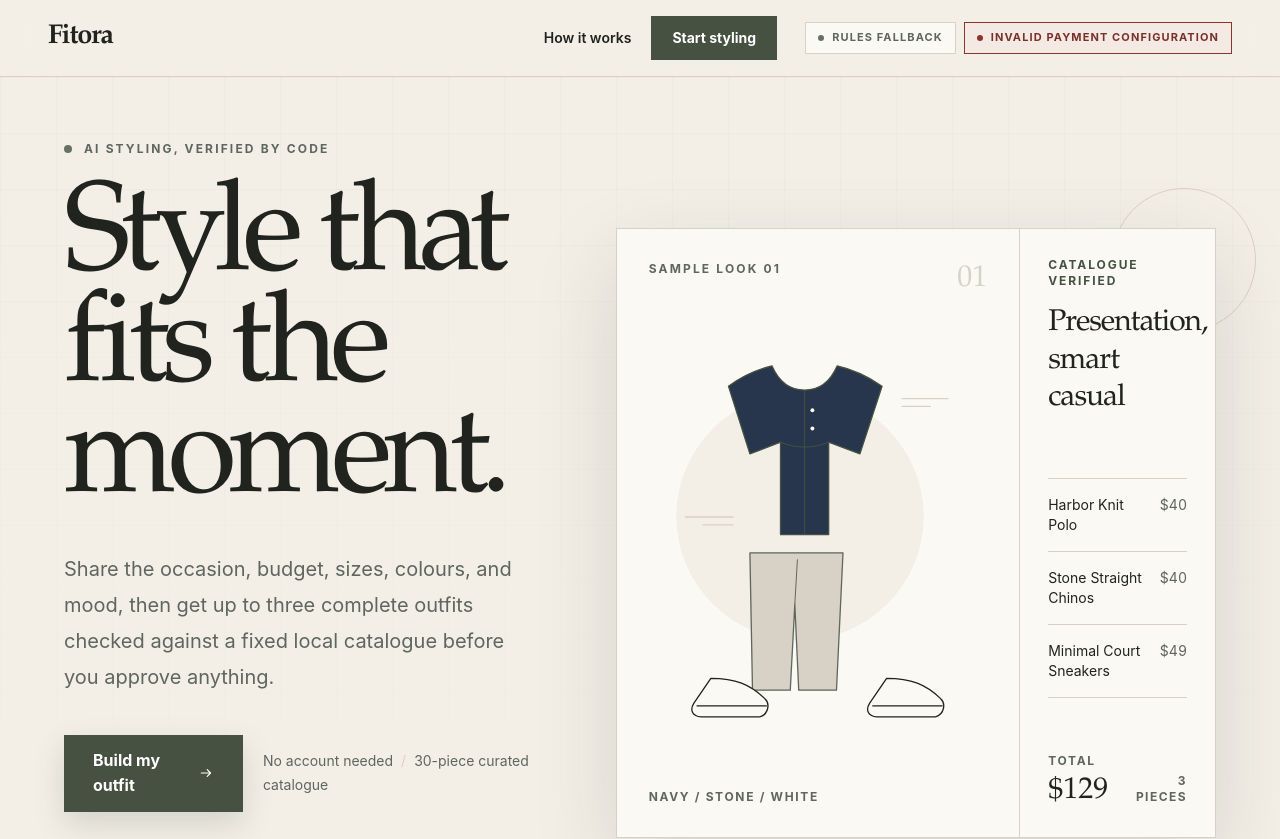
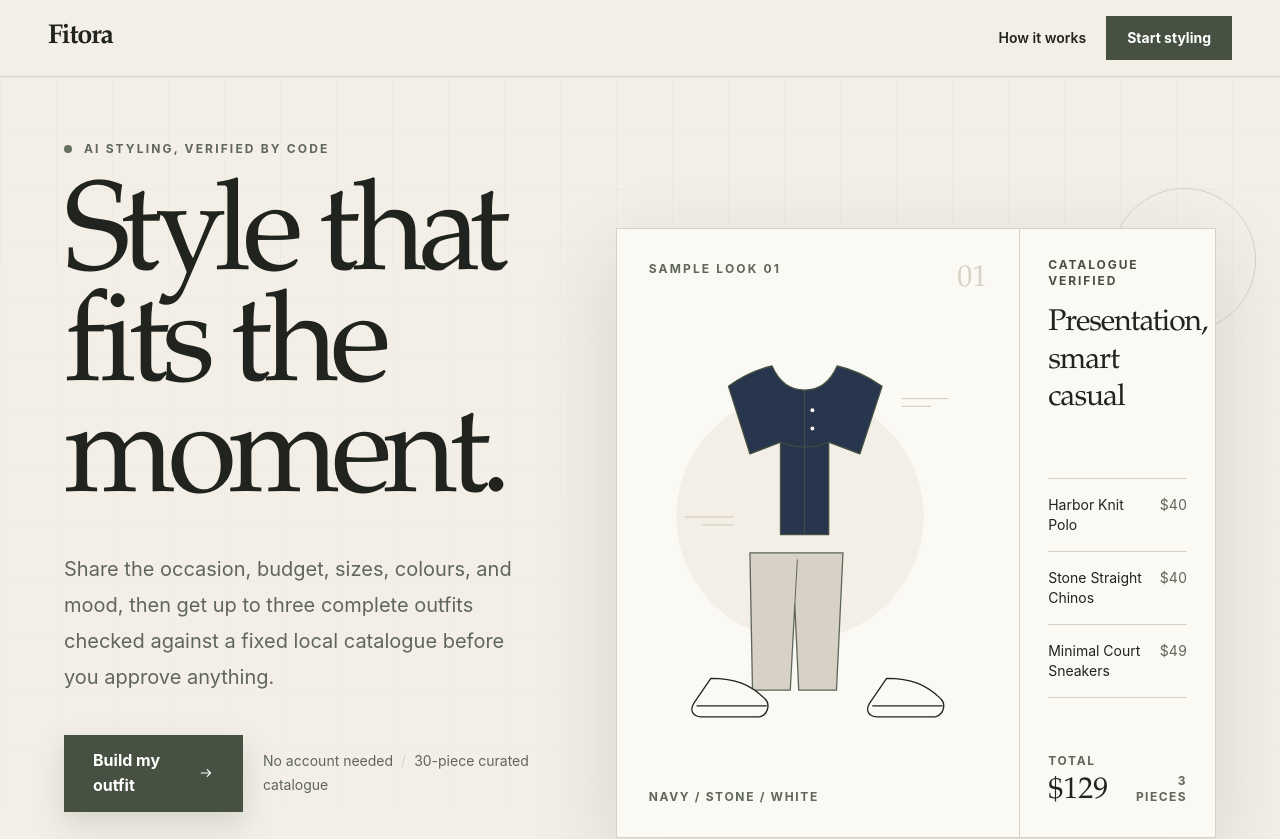
Before and after one commit to jmchin26/fitora, a Next.js app: page / in a window 1280 px wide. Shown: the top 839 px of the page. Built offline with nearby package versions, Linux system fonts and the light colour scheme; no server answers.

Commit message:
chore: remove provider badges from site chrome

```diff
--- a/src/app/page.tsx
+++ b/src/app/page.tsx
@@ -1,7 +1,6 @@
 import Link from "next/link";
 
 import { EditorialLookPreview } from "@/components/home/editorial-look-preview";
-import { ModeBadges } from "@/components/home/mode-badges";
 import { ProcessSteps } from "@/components/home/process-steps";
 import { SiteHeader } from "@/components/home/site-header";
 import { brand } from "@/lib/brand";
@@ -88,11 +87,11 @@ export default function Home() {
         <ProcessSteps />
       </main>
 
-      <footer className="mx-auto flex w-full max-w-[88rem] flex-col gap-5 border-t border-[var(--line)] px-5 py-8 sm:flex-row sm:items-center sm:justify-between sm:px-8 lg:px-12">
+      <footer className="mx-auto flex w-full max-w-[88rem] items-center justify-between border-t border-[var(--line)] px-5 py-8 sm:px-8 lg:px-12">
         <p className="font-['Iowan_Old_Style','Palatino_Linotype',Georgia,serif] text-xl tracking-[-0.03em]">
           Fitora
         </p>
-        <ModeBadges compact />
+        <p className="text-sm text-[var(--muted-ink)]">Style, verified.</p>
       </footer>
     </div>
   );
--- a/src/components/checkout/checkout-shell.tsx
+++ b/src/components/checkout/checkout-shell.tsx
@@ -1,7 +1,5 @@
 import Link from "next/link";
 import type { ReactNode } from "react";
-
-import { ModeBadges } from "@/components/home/mode-badges";
 
 export function CheckoutShell({
   children,
@@ -21,7 +19,7 @@ export function CheckoutShell({
           >
             Fitora
           </Link>
-          <ModeBadges />
+          <p className="text-sm text-[var(--muted-ink)]">Secure checkout</p>
         </div>
       </header>
 
--- a/src/components/home/mode-badges.tsx
+++ /dev/null
@@ -1,48 +0,0 @@
-import {
-  getProviderModes,
-  providerModeLabels,
-} from "@/lib/config/providers";
-
-type ModeBadgesProps = {
-  compact?: boolean;
-};
-
-export function ModeBadges({ compact = false }: ModeBadgesProps) {
-  const modes = getProviderModes();
-  const labels = providerModeLabels(modes);
-  const invalidModes = [
-    modes.ai === "invalid",
-    modes.payment === "invalid",
-  ] as const;
-
-  return (
-    <div
-      aria-hidden={compact || undefined}
-      aria-label={compact ? undefined : "Active provider modes"}
-      className={`flex flex-wrap items-center ${compact ? "gap-x-5 gap-y-2" : "justify-end gap-2"}`}
-      role={compact ? undefined : "group"}
-    >
-      {labels.map((label, index) => {
-        const isInvalid = invalidModes[index];
-
-        return (
-          <span
-            className={
-              compact
-                ? `inline-flex items-center gap-2 text-xs font-bold uppercase tracking-[0.12em] ${isInvalid ? "text-[#783129]" : "text-[var(--muted-ink)]"}`
-                : `inline-flex min-h-8 items-center gap-2 border px-3 text-[0.6875rem] font-bold uppercase tracking-[0.1em] ${isInvalid ? "border-[#8a352d] bg-[#f5e9e4] text-[#783129]" : "border-[var(--line)] bg-[var(--surface)] text-[var(--muted-ink)]"}`
-            }
-            data-readiness={isInvalid ? "invalid" : "ready"}
-            key={label}
-          >
-            <span
-              aria-hidden="true"
-              className={`h-1.5 w-1.5 rounded-full ${isInvalid ? "bg-[#8a352d]" : index === 0 ? "bg-[var(--sage)]" : "bg-[var(--muted-ink)]"}`}
-            />
-            <span>{label}</span>
-          </span>
-        );
-      })}
-    </div>
-  );
-}
--- a/src/components/home/site-header.tsx
+++ b/src/components/home/site-header.tsx
@@ -1,8 +1,6 @@
 import Link from "next/link";
 
 import { brand } from "@/lib/brand";
-
-import { ModeBadges } from "./mode-badges";
 
 export function SiteHeader() {
   return (
@@ -34,9 +32,6 @@ export function SiteHeader() {
         </Link>
       </nav>
 
-      <div className="w-full border-t border-[var(--line)] pt-3 sm:w-auto sm:border-0 sm:pt-0">
-        <ModeBadges />
-      </div>
       </div>
     </header>
   );
```
Also changed, not shown: src/app/build/page.tsx (+6 -2 lines), 1 other file (tests, documents, lock files or other folders).
